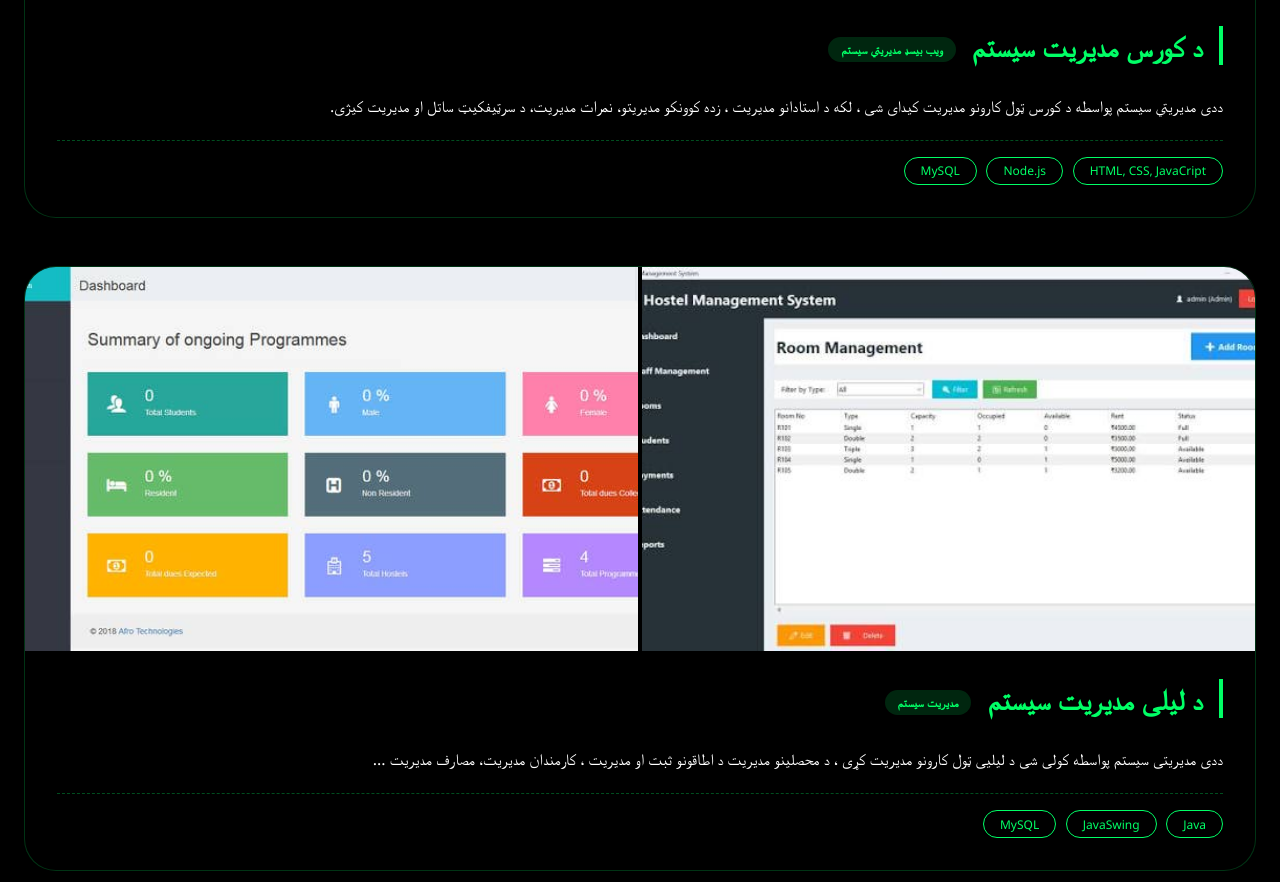
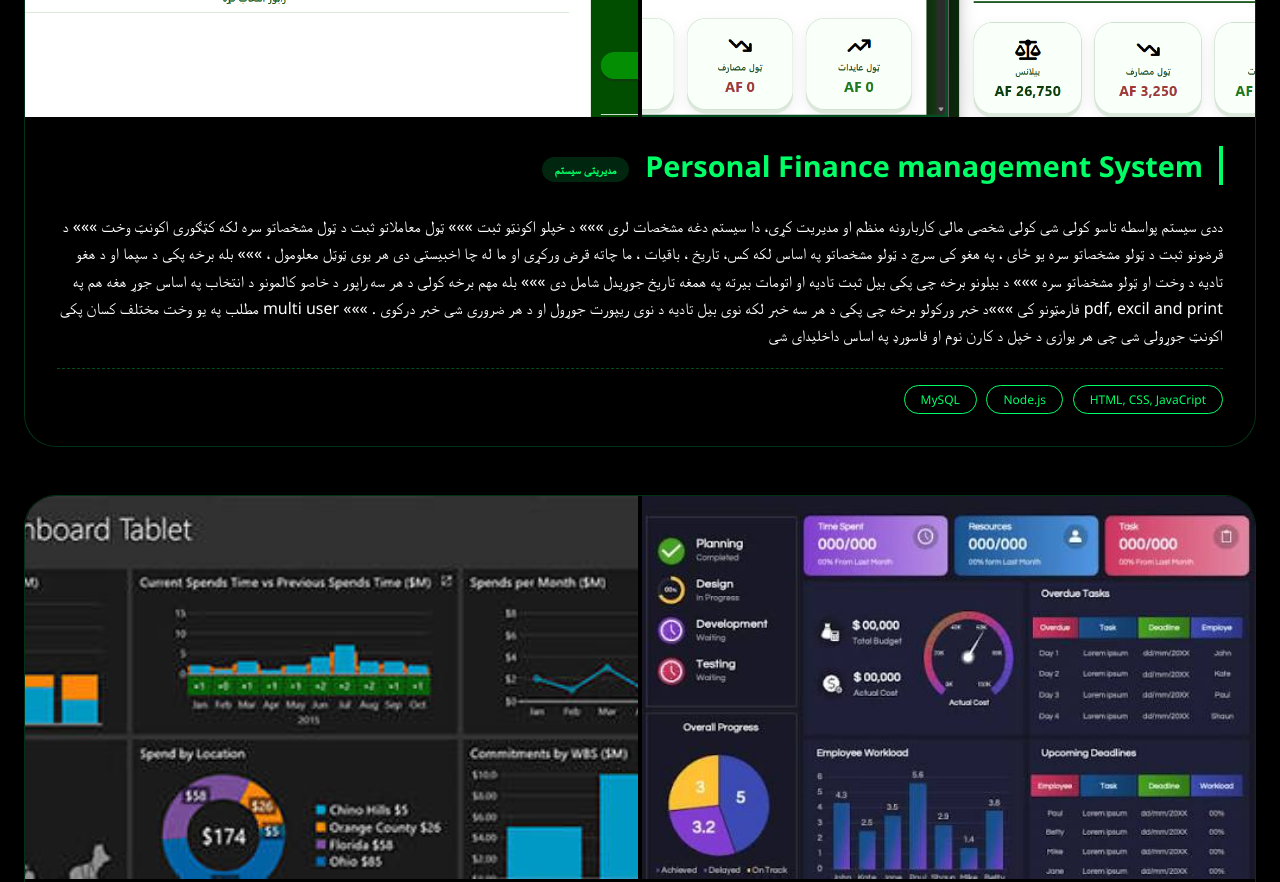
Before and after one commit to khan-omary/Portfolio, a plain HTML site: page project.html in a window 1280 px wide. Shown: the part 1363-2245 px from the top of the page. Drawn offline with Linux system fonts and the light colour scheme.

Commit message:
personal finance management added

```diff
--- /dev/null
+++ b/data/project_data.json
@@ -0,0 +1,81 @@
+[
+    {
+        "id": "personal_finance_management",
+        "title": "Personal Finance management System",
+        "category": "مدیریتی سیستم",
+        "images": [
+            "image/personal_finance_management/1 (2).png",
+            "image/personal_finance_management/2.png",
+            "image/personal_finance_management/2 (1).png",
+            "image/personal_finance_management/2 (2).png",
+            "image/personal_finance_management/1 (1).png",
+            "image/personal_finance_management/2 (3).png"
+        ],
+        "description": "ددی سیستم پواسطه تاسو کولی شی کولی شخصی مالی کاربارونه منظم او مدیریت   کړی، دا سیستم دغه مشخصات لری »»» د خپلو اکونټو ثبت »»» ټول معاملاتو ثبت  د ټول مشخصاتو سره لکه کټګوری اکونټ وخت »»» د قرضونو ثبت د ټولو مشخصاتو سره   یو ځای ، په هغو کی سرچ د ټولو مشخصاتو په اساس لکه کس، تاریخ ، باقیات ، ما چاته قرض ورکړی او ما له چا اخبیستی دی هر یوی ټوټل معلومول ، »»» بله برخه پکی د سپما او د هغو تادیه د وخت او ټولو مشخضاتو سره   »»» د بیلونو برخه چی پکی بیل ثبت تادیه او اتومات بیرته په همغه تاریخ جوړیدل شامل دی »»» بله مهم برخه کولی د هر سه راپور د خاصو کالمونو د انتخاب په اساس جوړ هغه هم په pdf, excil and print فارمټونو کی »»»د خبر ورکولو برخه چی پکی د هر سه خبر لکه نوی بیل تادیه د نوی ریپورت جوړول او د هر ضروری شی خبر درکوی . »»» multi user  مطلب په یو وخت مختلف کسان پکی اکونټ جوړولی شی چی هر یوازی د خپل د  کارن نوم او فاسورډ په اساس داخلیدای شی",
+        "tech": [
+            "HTML, CSS, JavaCript",
+            "Node.js",
+            "MySQL"
+        ]
+    },
+    {
+        "id": "khan_section",
+        "title": "خان مدیریت سیستم",
+        "category": "مدیریتی سیستم",
+        "images": [
+            "image/project/constraction1.jpeg",
+            "image/project/constraction2.jpeg"
+        ],
+        "description": "دا شرکت چی د ساختمانی موادو ټسټونه کوی ، نو ددی شرکت لپاره لاندی خدمات وړاندی کوی ، د ټولو قراردادونو مدیریت ، د کارمندان مدیریت ، مصارف مدیریت ، د ټول مالی کارونو مدیریت یی کوی .",
+        "tech": [
+            "Python",
+            "tkinter",
+            "PostgreSQL"
+        ]
+    },
+    {
+        "id": "course_section",
+        "title": "د کورس مدیریت سیستم",
+        "category": "ویب بیسډ مدیریتي سیستم",
+        "images": [
+            "image/project/course1.jpeg",
+            "image/project/course2.png"
+        ],
+        "description": "ددی مدیریتي سیستم پواسطه د کورس ټول کارونو مدیریت کیدای شی ، لکه د استادانو مدیریت ، زده کوونکو مدیریتو، نمرات مدیریت، د سرټیفکیټ ساتل او مدیریت کیژی.",
+        "tech": [
+            "HTML, CSS, JavaCript",
+            "Node.js",
+            "MySQL"
+        ]
+    },
+    {
+        "id": "hostal_section",
+        "title": "د لیلی مدیریت سیستم",
+        "category": "مدیریت سیستم",
+        "images": [
+            "image/project/hostal1.jpeg",
+            "image/project/hostel2.jpg"
+        ],
+        "description": "ددی مدیریتی سیستم پواسطه کولی شی د لیلیی ټول کارونو مدیریت کړی ، د محصلینو مدیریت د اطاقونو ثبت او مدیریت ، کارمندان مدیریت، مصارف مدیریت ...",
+        "tech": [
+            "Java",
+            "JavaSwing",
+            "MySQL"
+        ]
+    },
+    {
+        "id": "pashto_typing_game",
+        "title": "پښتو ټایپینګ",
+        "category": "ویب بیسډ ډیسکټاپ اپلیکیشن",
+        "images": [
+            "image/project/type.png",
+            "image/project/game.png"
+        ],
+        "description": "دا ګیم چی دری مرحلی لری (ساده، متوسط، سخت) کږلی شی پکی پښتو ټایپنګ زده کړی چی د هری مرحلی له پای ته رسیدو بله شروع کیږی .",
+        "tech": [
+            "HTML",
+            "CSS",
+            "JavaCript"
+        ]
+    }
+]
--- /dev/null
+++ b/javaScript/project_grid.js
@@ -0,0 +1,132 @@
+
+// const PROJECTS_JSON_PATH = "../data/project_data.json";
+
+// function createProjectCard(project) {
+//     const imagesHtml = project.images
+//         .map(img => `
+//                     <div class="project-img">
+//                         <img src="${img}" alt="${project.title}">
+//                     </div>`)
+//         .join("");
+
+//     const techHtml = project.tech
+//         .map(tech => `<span class="tech-tag">${tech}</span>`)
+//         .join("\n                        ");
+
+//     const categoryHtml = project.category
+//         ? `<span class="project-category">${project.category}</span>`
+//         : "";
+
+//     return `
+//             <div class="project-card" id="${project.id}">
+//                 <div class="project-images">${imagesHtml}
+//                 </div>
+//                 <div class="project-info">
+//                     <h3 class="project-title">${project.title}${categoryHtml}</h3>
+//                     <p class="project-description">${project.description}</p>
+//                     <div class="project-tech">
+//                         ${techHtml}
+//                     </div>
+//                 </div>
+//             </div>`;
+// }
+
+// async function renderProjects() {
+//     const grid = document.querySelector(".projects-grid");
+//     if (!grid) {
+//         console.error("عنصر .projects-grid ونه موندل شو");
+//         return;
+//     }
+
+//     try {
+//         const res = await fetch(PROJECTS_JSON_PATH);
+//         if (!res.ok) {
+//             throw new Error(`JSON fetch failed: ${res.status}`);
+//         }
+//         const projects = await res.json();
+//         grid.innerHTML = projects.map(createProjectCard).join("");
+//     } catch (err) {
+//         console.error("د پروژو ډیټا نه لوستل شوه:", err);
+//         grid.innerHTML = `<p style="text-align:center;">پروژې نشي ښودل کیدای</p>`;
+//     }
+// }
+
+// renderProjects();
+
+
+
+const PROJECTS_JSON_PATH = "../data/project_data.json";
+
+function createProjectCard(project) {
+    const imagesHtml = project.images
+        .map(img => `
+                    <div class="project-img">
+                        <img src="${img}" alt="${project.title}">
+                    </div>`)
+        .join("");
+
+    const techHtml = project.tech
+        .map(tech => `<span class="tech-tag">${tech}</span>`)
+        .join("\n                        ");
+
+    const categoryHtml = project.category
+        ? `<span class="project-category">${project.category}</span>`
+        : "";
+
+    // که description array وي bullet لیست جوړوي، که متن وي عادي پاراګراف
+    let descriptionHtml;
+    if (Array.isArray(project.description)) {
+        const items = project.description
+            .map(point => `<li>${point}</li>`)
+            .join("\n                        ");
+        descriptionHtml = `<ul class="project-description-list">
+                        ${items}
+                    </ul>`;
+    } else {
+        descriptionHtml = `<p class="project-description">${project.description}</p>`;
+    }
+
+    // که project.link موجود وي بټن ورښکاره کوي
+    const linkHtml = project.link
+        ? `<a class="project-btn" href="${project.link}" target="_blank" rel="noopener noreferrer">پروژه وګورئ</a>`
+        : "";
+
+    return `
+            <div class="project-card" id="${project.id}">
+                <div class="project-images">${imagesHtml}
+                </div>
+                <div class="project-info">
+                    <h3 class="project-title">${project.title}${categoryHtml}</h3>
+                    ${descriptionHtml}
+                    <div class="project-tech">
+                        ${techHtml}
+                    </div>
+                    ${linkHtml}
+                </div>
+            </div>`;
+}
+
+// ==========================
+// ټولی پروژی په صفحه کی ښودل
+// ==========================
+async function renderProjects() {
+    const grid = document.querySelector(".projects-grid");
+    if (!grid) {
+        console.error("عنصر .projects-grid ونه موندل شو");
+        return;
+    }
+
+    try {
+        const res = await fetch(PROJECTS_JSON_PATH);
+        if (!res.ok) {
+            throw new Error(`JSON fetch failed: ${res.status}`);
+        }
+        const projects = await res.json();
+        grid.innerHTML = projects.map(createProjectCard).join("");
+    } catch (err) {
+        console.error("د پروژو ډیټا نه لوستل شوه:", err);
+        grid.innerHTML = `<p style="text-align:center;">پروژې نشي ښودل کیدای</p>`;
+    }
+}
+
+renderProjects();
--- a/javaScript/projects.js
+++ b/javaScript/projects.js
@@ -32,6 +32,12 @@ const projects = [
         description: "دا ګیم چی دری برخی لری (ساده، متوسط، سخت) کږلی ش پکی پښتو ټایپنګ زده کړی",
         link: "project.html#pashto_typing_game",
         buttonText: "ګیم لیدل"
+    },
+    {
+        title: "personal finance management",
+        description: "د پروژو په صفحه کی یی  مکمل معلومات وګوری ",
+        link: "project.html#personal_finance_management",
+        buttonText: "پروژه وګوری"
     }
 ];
 
--- a/project.html
+++ b/project.html
@@ -39,7 +39,7 @@
         </div>
 
         <div class="projects-grid">
-            <div class="project-card" id="khan_section">
+            <!-- <div class="project-card" id="khan_section">
                 <div class="project-images">
                     <div class="project-img">
                         <img src="image/project/constraction1.jpeg">
@@ -128,7 +128,7 @@
                         <span class="tech-tag">JavaCript</span>
                     </div>
                 </div>
-            </div>
+            </div> -->
 
         </div>
     </div>
@@ -178,6 +178,7 @@
 
     </footer>
     <script src="javaScript/Hambergar.js"></script>
+    <script src="javaScript/project_grid.js"></script>
 </body>
 
 </html>
--- a/style/project_page.css
+++ b/style/project_page.css
@@ -163,6 +163,35 @@ body {
     gap: 0.8rem;
 }
 
+.project-description-list {
+    text-align: right;
+    padding-right: 1.2rem;
+    margin: 0.5rem 0;
+    color: inherit;
+}
+
+.project-description-list li {
+    margin-bottom: 0.3rem;
+}
+
+.project-btn {
+    display: inline-block;
+    margin-top: 0.8rem;
+    padding: 0.5rem 1.4rem;
+    background: #1a5a1a;
+    color: white;
+    border-radius: 2rem;
+    text-decoration: none;
+    font-weight: 700;
+    font-size: 0.9rem;
+    transition: transform 0.15s;
+}
+
+.project-btn:hover {
+    background: #237023;
+    transform: scale(0.97);
+}
+
 @media (max-width: 900px) {
     .project-images {
         grid-template-columns: 1fr;
```
Also changed, not shown: index.html (+1 -1 lines), image/personal_finance_management/1 (1).png (added), image/personal_finance_management/1 (2).png (added), image/personal_finance_management/2 (1).png (added), image/personal_finance_management/2 (2).png (added), image/personal_finance_management/2 (3).png (added), image/personal_finance_management/2 (4).png (added), image/personal_finance_management/2.png (added).
